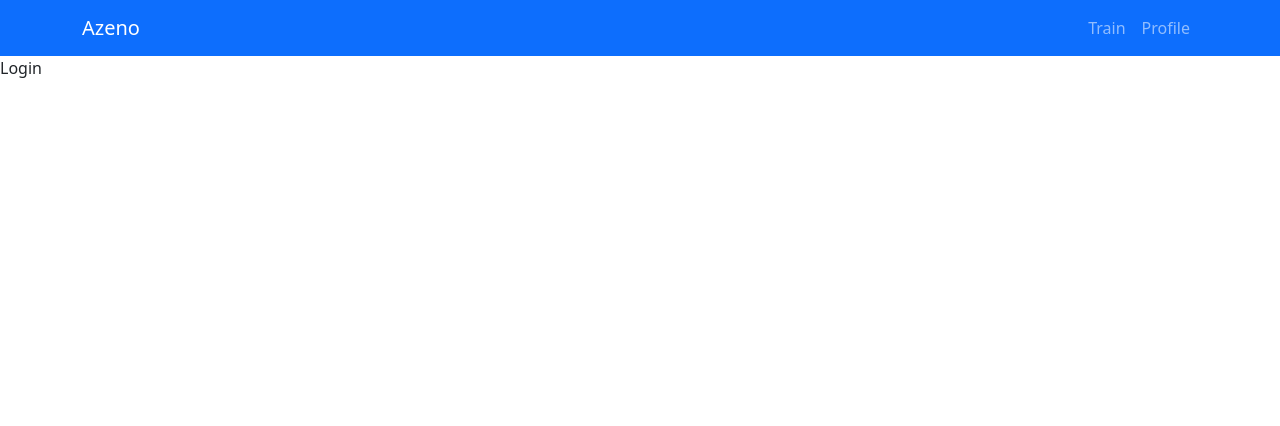
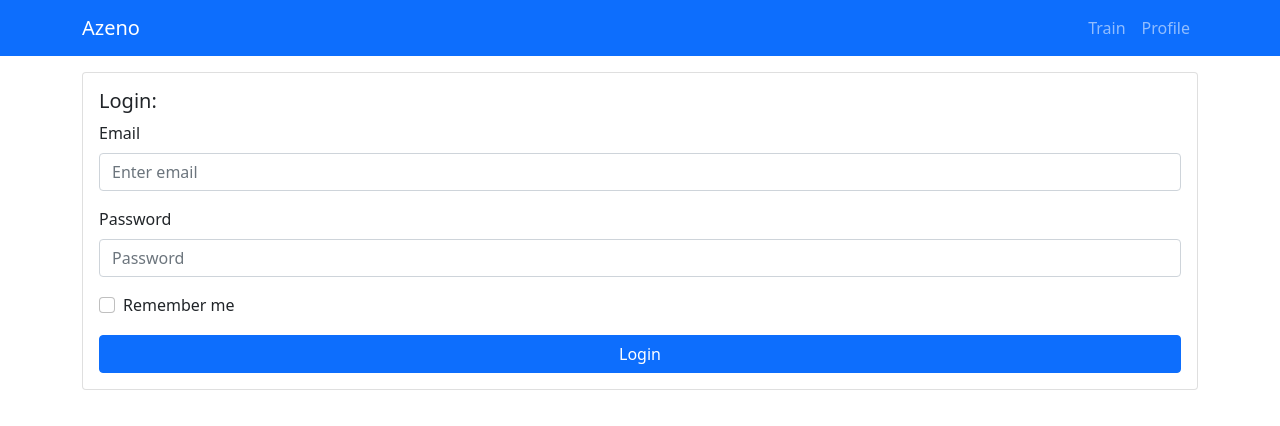
Before and after one commit to js-ultimate/azeno_final, a React app: page /login in a window 1280 px wide. Shown: the top 426 px of the page. Built offline with nearby package versions, Linux system fonts and the light colour scheme.

Commit message:
login component

```diff
--- a/src/components/App/App.jsx
+++ b/src/components/App/App.jsx
@@ -8,6 +8,7 @@
 import Login from '../Auth/Login';
 import Register from '../Auth/Register';
 import useCookie from '../../hooks/useCookie';
+import { Col, Container, Row } from 'react-bootstrap';
 
 function App() {
     const [cookie, setCookie] = useCookie('token_auth');
@@ -15,6 +16,9 @@
     return (
         <BrowserRouter>
             <Header />
+            <Container>
+                <Row>
+                    <Col>
                         <Routes>
                             <Route path="/" element={<Link to="/profile">Profile</Link>} />
                             <Route path="/profile" element={<Profile />} />
@@ -22,6 +26,9 @@
                             <Route path="/login" element={<Login />} />
                             <Route path="/register" element={<Register />} />
                         </Routes>
+                    </Col>
+                </Row>
+            </Container>
         </BrowserRouter>
     );
 }
--- a/src/components/Auth/Login.jsx
+++ b/src/components/Auth/Login.jsx
@@ -1,7 +1,66 @@
-import React from 'react';
+import React, { useState } from 'react';
+import { Button, Card, Form } from 'react-bootstrap';
 
 function Login() {
-    return <div>Login</div>;
+    const [email, setEmail] = useState('');
+    const [password, setPassword] = useState('');
+    const [remember, setRemember] = useState(false);
+
+    function handleEmail(event) {
+        setEmail(event.target.value);
+    }
+
+    function handlePassword(event) {
+        setPassword(event.target.value);
+    }
+
+    function handleRemember(event) {
+        setRemember(event.target.checked);
+    }
+
+    function submitForm(event) {
+        event.preventDefault();
+        console.log(email, password, remember);
+    }
+
+    return (
+        <Card>
+            <Card.Body>
+                <Card.Title>Login:</Card.Title>
+                <Form onSubmit={submitForm} className="d-flex flex-column">
+                    <Form.Group className="mb-3" controlId="formBasicEmail">
+                        <Form.Label>Email</Form.Label>
+                        <Form.Control
+                            type="email"
+                            placeholder="Enter email"
+                            value={email}
+                            onChange={handleEmail}
+                        />
+                    </Form.Group>
+                    <Form.Group className="mb-3" controlId="formBasicPassword">
+                        <Form.Label>Password</Form.Label>
+                        <Form.Control
+                            type="password"
+                            placeholder="Password"
+                            value={password}
+                            onChange={handlePassword}
+                        />
+                    </Form.Group>
+                    <Form.Group className="mb-3" controlId="formBasicCheckbox">
+                        <Form.Check
+                            type="checkbox"
+                            label="Remember me"
+                            checked={remember}
+                            onChange={handleRemember}
+                        />
+                    </Form.Group>
+                    <Button variant="primary" type="submit">
+                        Login
+                    </Button>
+                </Form>
+            </Card.Body>
+        </Card>
+    );
 }
 
 export default Login;
--- a/src/components/Header/Header.jsx
+++ b/src/components/Header/Header.jsx
@@ -8,7 +8,7 @@
 function Header(props) {
     return (
         <>
-            <Navbar bg="primary" variant="dark">
+            <Navbar bg="primary" variant="dark" className="mb-3">
                 <Container>
                     <Navbar.Brand>
                         <Link to="/" className="logo__link">
```
Lines whose indentation alone changed are shown as unchanged.
